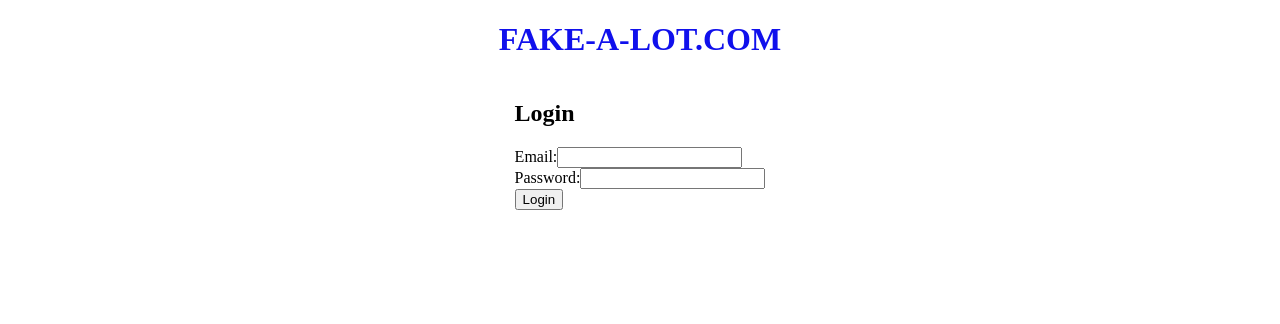
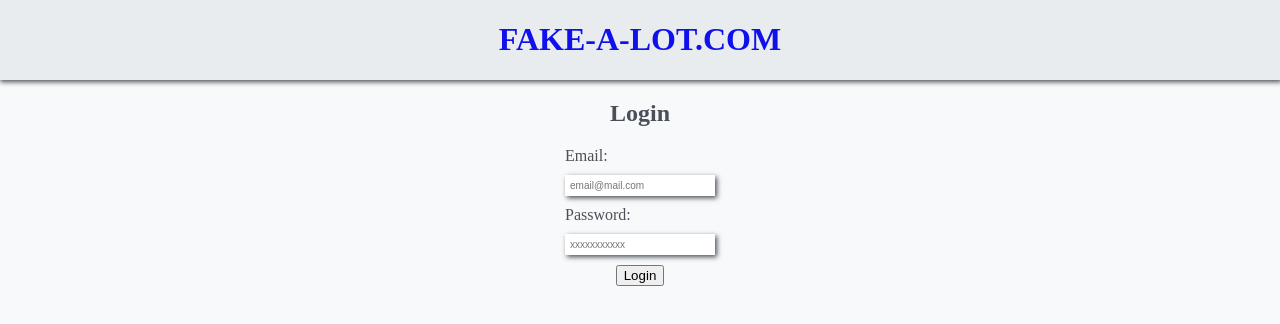
Before and after one commit to Mathew-Ritchie/Fake_Store_Mathew_Ritchie, a React (Vite) app: page /login in a window 1280 px wide. Shown: the top 324 px of the page. Built offline with nearby package versions, Linux system fonts and the light colour scheme; no server answers.

Commit message:
login jsx and css changes.

```diff
--- a/src/Components/Headers_and_Footers/MainHeader.jsx
+++ b/src/Components/Headers_and_Footers/MainHeader.jsx
@@ -5,7 +5,10 @@ import "./main-header.css";
 export default function MainHeader() {
   return (
     <div className="main-header-div">
-      <h1 className="main-header-title">FAKE-A-LOT.COM</h1>
+      <div className="main-header-title-div">
+        <h1 className="main-header-title">FAKE-A-LOT.COM</h1>
+      </div>
+
       <Outlet />
     </div>
   );
--- a/src/Components/Headers_and_Footers/main-header.css
+++ b/src/Components/Headers_and_Footers/main-header.css
@@ -1,8 +1,22 @@
 .main-header-div {
+  position: relative;
+  z-index: 1;
   display: flex;
   flex-direction: column;
   justify-content: center;
   align-items: center;
+  /* background-color: var(--clr-very-light-grey);
+  box-shadow: 2px 2px 2px black; */
+}
+
+.main-header-title-div {
+  background-color: var(--clr-very-light-grey);
+  width: 100vw;
+  text-align: center;
+  box-shadow: 1px 1px 5px 1px var(--clr-dark-grey);
+  /* margin-bottom: 10px; */
+  position: relative;
+  z-index: 1;
 }
 
 .main-header-title {
--- a/src/credentialCertification/LogIn.jsx
+++ b/src/credentialCertification/LogIn.jsx
@@ -1,6 +1,7 @@
 import React, { useState } from "react";
 import { auth } from "../firebase"; // Import your initialized Firebase auth
 import { signInWithEmailAndPassword } from "firebase/auth";
+import "./login.css";
 
 function Login() {
   const [email, setEmail] = useState("");
@@ -25,18 +26,27 @@ function Login() {
   };
 
   return (
-    <form onSubmit={handleLogin}>
-      <h2>Login</h2>
+    <form onSubmit={handleLogin} className="login-form-wrapper">
+      <h2 className="login-form-title">Login</h2>
       {success && <p style={{ color: "green" }}>{success}</p>}
       {error && <p style={{ color: "red" }}>{error}</p>}
-      <div>
+      <div className="login-input-divs">
         <label>Email:</label>
-        <input type="email" value={email} onChange={(e) => setEmail(e.target.value)} required />
+        <input
+          className="login-input"
+          type="email"
+          placeholder="email@mail.com"
+          value={email}
+          onChange={(e) => setEmail(e.target.value)}
+          required
+        />
       </div>
-      <div>
+      <div className="login-input-divs">
         <label>Password:</label>
         <input
+          className="login-input"
           type="password"
+          placeholder="xxxxxxxxxxx"
           value={password}
           onChange={(e) => setPassword(e.target.value)}
           required
--- /dev/null
+++ b/src/credentialCertification/login.css
@@ -0,0 +1,31 @@
+.login-form-wrapper {
+  display: flex;
+  flex-direction: column;
+  justify-content: start;
+  align-items: center;
+  background-color: var(--clr-lightest-grey);
+  padding: 20px;
+  color: var(--clr-dark-grey);
+  /* border-radius: 3px; */
+  width: 100%;
+  height: 100vh;
+}
+
+.login-form-title {
+  margin-top: 0;
+}
+
+.login-input-divs {
+  display: flex;
+  flex-direction: column;
+  gap: 10px;
+  margin-bottom: 10px;
+}
+
+.login-input {
+  border: none;
+  box-shadow: 2px 2px 5px var(--clr-dark-grey);
+  font-size: 10px;
+  padding: 5px;
+  width: 150px;
+}
```
